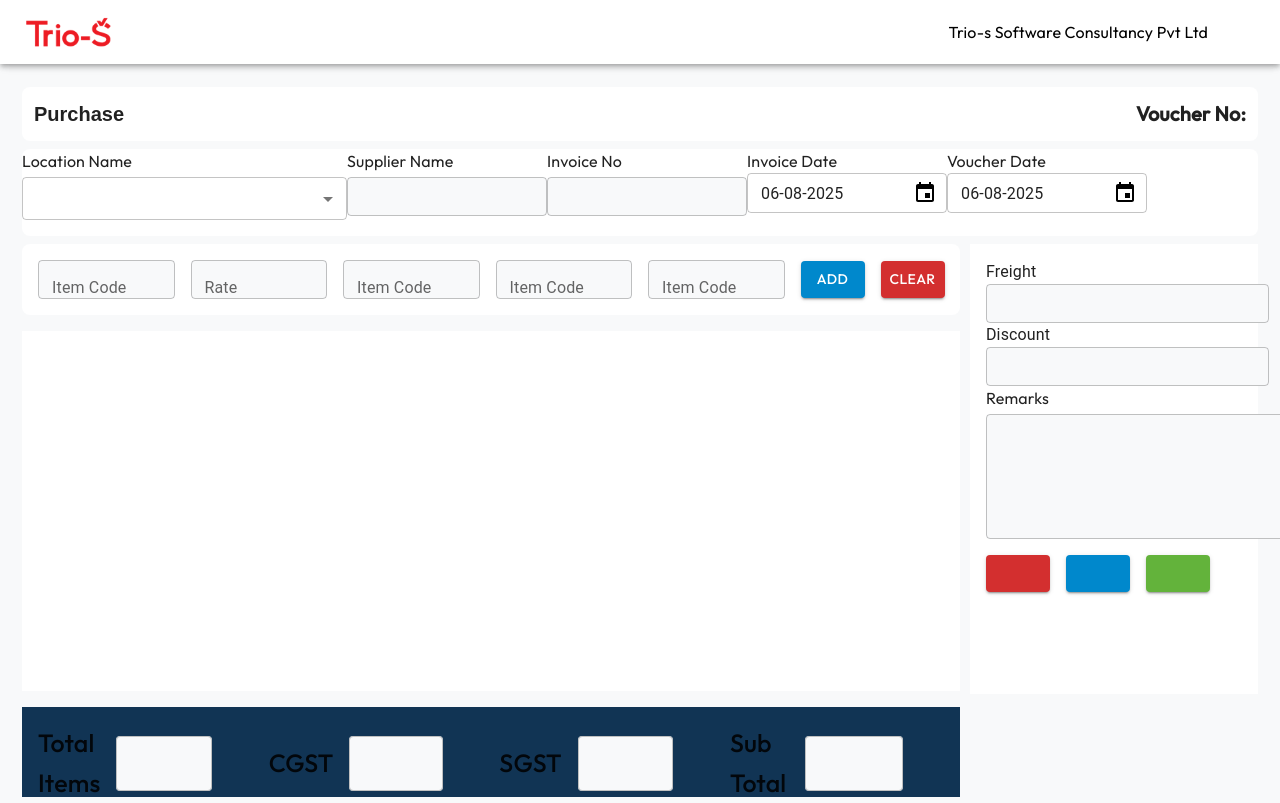
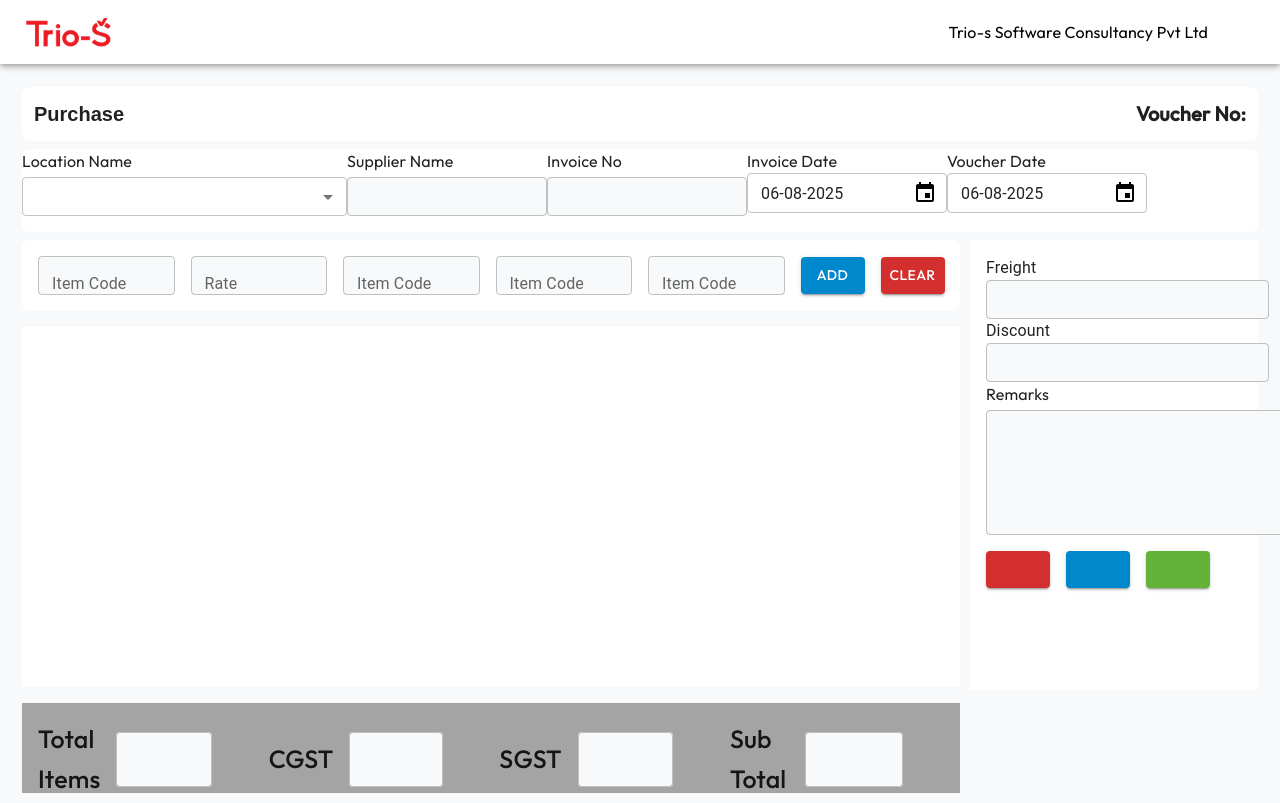
Before and after one commit to Sanjay-MR-Dev/project_demo, a React (Create React App) app: page /receipe/product in a window 1280 px wide. Shown: the top 803 px of the page. Built offline with nearby package versions, Linux system fonts and the light colour scheme; some icons are missing.

Commit message:
All Change

```diff
--- a/src/components/DropDown/dropDowm.tsx
+++ b/src/components/DropDown/dropDowm.tsx
@@ -43,9 +43,10 @@ const CustomDropDown: React.FC<DropDowProps> = ({
                     error={error}
                     sx={{
                         fontFamily: '"Outfit", sans-serif',
+                        /* Box
                         '& .MuiSelect-select': {
                             padding: '10px 8px',
-                        },
+                        },*/
                     }}
                 >
                     <MenuItem value="">
--- a/src/components/TextField/textfield.tsx
+++ b/src/components/TextField/textfield.tsx
@@ -29,10 +29,10 @@ const DefaultTextFieldStyles = styled(TextField)(() => ({
     },
     '& .MuiFormHelperText-root': {
         fontFamily: '"Outfit", sans-serif',
-    },
+    },/*
     '& .MuiInputBase-input': {
         fontFamily: '"Outfit", sans-serif',
-    },
+    },*/
 
 }));
 
--- a/src/css/colourFile.ts
+++ b/src/css/colourFile.ts
@@ -15,7 +15,6 @@ const colour = {
     borderColour : "#d1d1d1" ,
     tableRowColour : "#f5f5f5",
     iconColour : "#a4a4a4ff"
-
 }
 
 export default colour;
--- a/src/css/styles/jobWorkOrder_style.ts
+++ b/src/css/styles/jobWorkOrder_style.ts
@@ -35,6 +35,9 @@ export const DropDownBox = styled(Box)(({ theme }) => ({
     },
     [theme.breakpoints.up('lg')]: {
         width: '20%',
+    },
+    '& .MuiSelect-select': {
+        padding: '10px 8px',
     },
 }));
 
@@ -108,6 +111,9 @@ export const UniformTypography = styled(Typography)(({ theme }) => ({
 
 export const DropDownBoxs = styled(Box)(({ theme }) => ({
     flexGrow: 1, width: '100%',
+    '& .MuiSelect-select': {
+        padding: '10px 8px',
+    },
     [theme.breakpoints.up('lg')]: {
         width: '50%',
     },
@@ -148,7 +154,7 @@ export const FirstTableOutsideBox = styled(Box)(() => ({
 
 export const FirstTableInsideBox = styled(Box)(() => ({
     display: "flex", alignItems: "center",
-    marginBottom : "8px"
+    marginBottom: "8px"
 }));
 
 export const TableContainerStyle = styled(TableContainer)<TableContainerProps>(() => ({
@@ -256,7 +262,7 @@ export const SecondTableOutsideBox = styled(Box)(() => ({
 }));
 
 export const SecondTableInsideBox = styled(Box)(() => ({
-    display: "flex", alignItems: "center",  marginBottom : "8px"
+    display: "flex", alignItems: "center", marginBottom: "8px"
 }));
 
 export const SNoHeaderTableCell = styled(TableCell)(() => ({
@@ -388,7 +394,7 @@ export const InsideTableBox = styled(TableCell)(() => ({
 
 export const RemarksDateBox = styled(Box)(({ theme }) => ({
     display: 'flex',
-    marginLeft : '12px',
+    marginLeft: '12px',
     gap: theme.spacing(3),
     flexDirection: 'column',
     width: '25%',
--- a/src/css/styles/purchase_style.ts
+++ b/src/css/styles/purchase_style.ts
@@ -1,6 +1,8 @@
 import { styled } from "@mui/material";
 import colour from "css/colourFile";
 import { Box, Typography, Stack, TextField } from '@mui/material';
+import { Padding } from "@mui/icons-material";
+import { purple } from "@mui/material/colors";
 
 
 export const VoucherLabelText = styled(Typography)(({ theme }) => ({
@@ -141,7 +143,7 @@ export const ItemListContainer = styled(Box)(() => ({
     boxShadow: 'unset'
 }));
 
-export const TaxSummaryBox = styled(Box)(() => ({
+export const TaxSummaryBox = styled(Box)(({theme}) => ({
     display: 'flex',
     flexDirection: 'column',
     justifyContent: 'flex-start',
@@ -150,7 +152,16 @@ export const TaxSummaryBox = styled(Box)(() => ({
     height: '90px',//fix
     backgroundColor: colour.blue,
     padding: 16,
-    boxShadow: 'unset'
+    boxShadow: 'unset',
+    [theme.breakpoints.up('sm')]: {
+    backgroundColor: purple, //0 to 899
+    },
+    [theme.breakpoints.up('md')]: {
+    backgroundColor: colour.red, // 900 to 1199
+    },
+    [theme.breakpoints.up('lg')]: { // 1200 to 1499
+    backgroundColor: colour.iconColour,
+    },
 }));
 
 export const PurchasePageLayout = styled(Box)(() => ({
```
